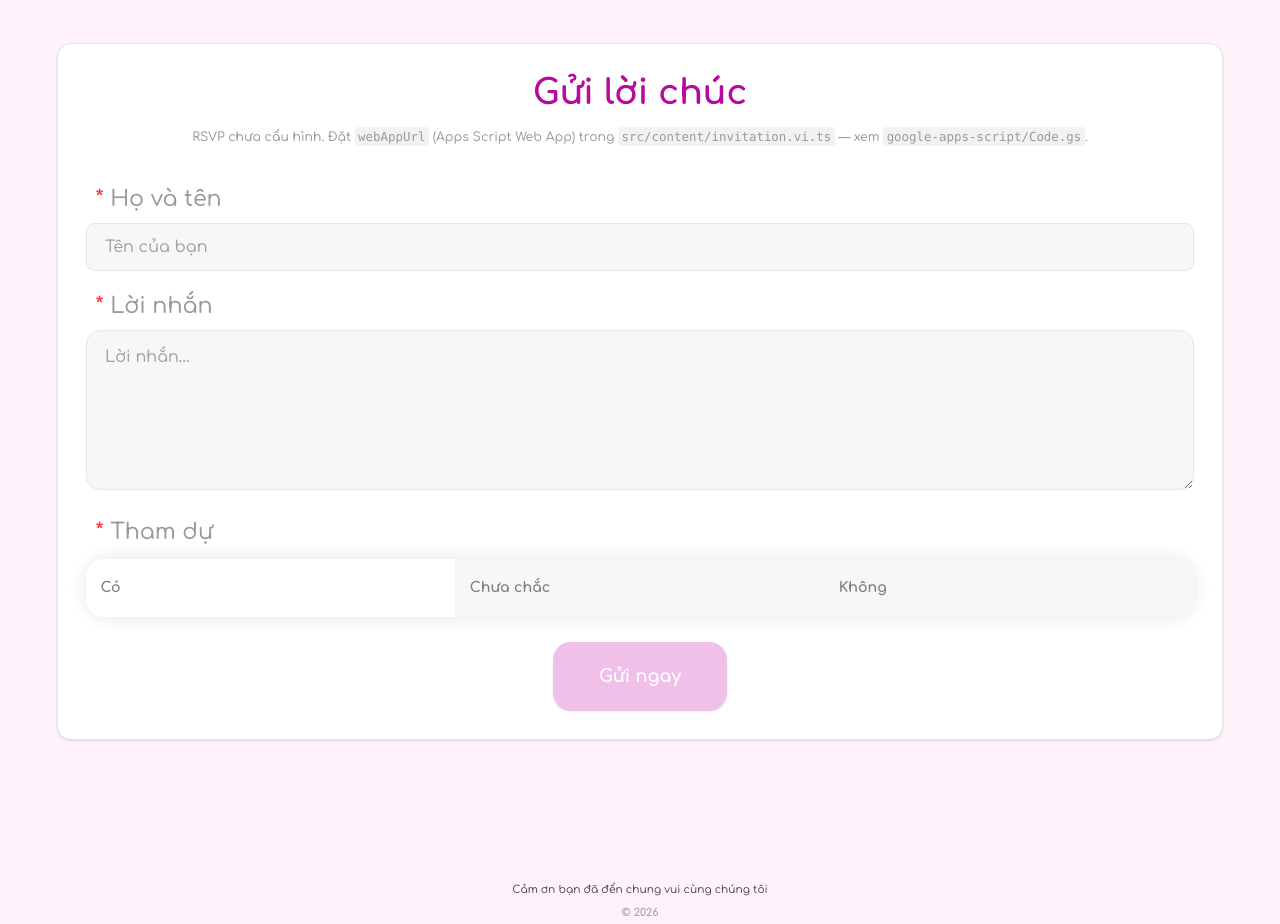
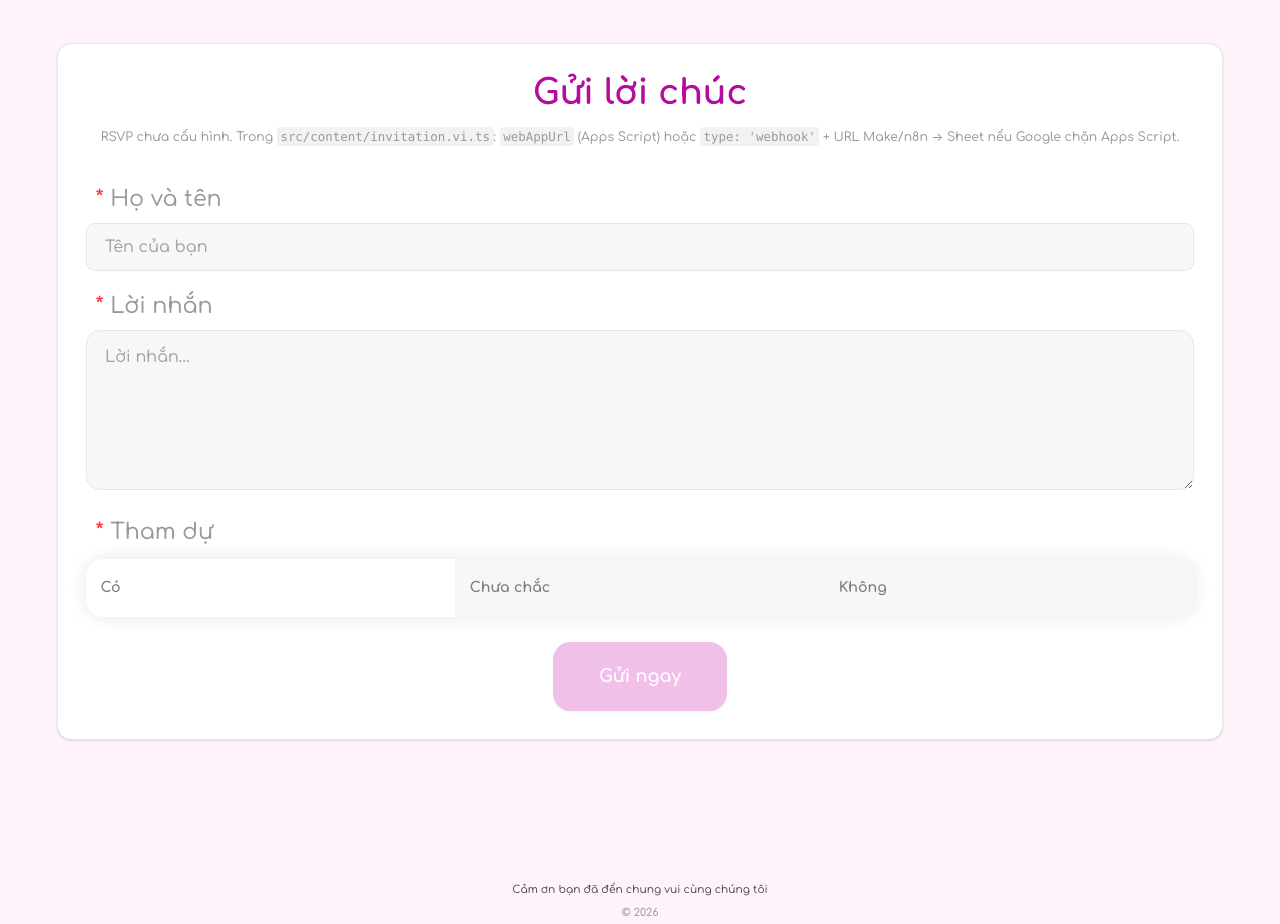
Before and after one commit to ozuit/nhung-triet-wedding, a React (Vite) app: page / in a window 1280 px wide. Shown: the part 2980-3904 px from the top of the page. Built offline with nearby package versions, Linux system fonts and the light colour scheme.

Commit message:
Nhung Triet Wedding

```diff
--- a/src/content/invitation.vi.ts
+++ b/src/content/invitation.vi.ts
@@ -20,12 +20,20 @@ export type RsvpConfig =
     }
   | {
       /**
-       * Lưu câu trả lời vào Google Sheet qua Apps Script (Web App).
-       * Tạo Sheet → Tiện ích mở rộng → Apps Script → dán `google-apps-script/Code.gs` → Triển khai Web App
-       * (quyền: Bất kỳ ai). Gán URL `/exec` vào `webAppUrl`.
+       * Lưu vào Google Sheet qua Apps Script Web App (`google-apps-script/Code.gs`).
+       * Nếu Google chặn hoàn toàn (“Ứng dụng này đã bị chặn”), dùng `type: 'webhook'` + Make.com/n8n
+       * (Webhook nhận JSON → module Google Sheets thêm dòng) — OAuth kết nối Sheet trên Make, không qua Apps Script.
        */
       type: 'googleSheet'
       webAppUrl: string
+    }
+  | {
+      /**
+       * POST JSON giống payload trong `RSVP.tsx` (type: wedding_rsvp, data, couple…).
+       * Dùng URL webhook Make/n8n/Pipedream… rồi map sang Google Sheet.
+       */
+      type: 'webhook'
+      endpointUrl: string
     }
 
 export type InvitationContent = {
--- a/src/sections/RSVP.tsx
+++ b/src/sections/RSVP.tsx
@@ -17,17 +17,28 @@ function isValidUrl(value: string) {
   }
 }
 
-function rsvpSubmitTarget(rsvp: InvitationContent['rsvp']): { enabled: boolean; url: string } {
+type RsvpSubmitTarget =
+  | { enabled: false; url: ''; mode: null }
+  | { enabled: true; url: string; mode: 'googleSheet' }
+  | { enabled: true; url: string; mode: 'webhook' }
+
+function rsvpSubmitTarget(rsvp: InvitationContent['rsvp']): RsvpSubmitTarget {
   if (rsvp.type === 'googleSheet' && isValidUrl(rsvp.webAppUrl)) {
     const u = rsvp.webAppUrl
-    if (u.includes('YOUR_DEPLOYMENT_ID')) return { enabled: false, url: '' }
-    return { enabled: true, url: u }
+    if (u.includes('YOUR_DEPLOYMENT_ID')) return { enabled: false, url: '', mode: null }
+    return { enabled: true, url: u, mode: 'googleSheet' }
   }
-  return { enabled: false, url: '' }
+  if (rsvp.type === 'webhook' && isValidUrl(rsvp.endpointUrl)) {
+    const u = rsvp.endpointUrl
+    if (/example\.com/i.test(u)) return { enabled: false, url: '', mode: null }
+    return { enabled: true, url: u, mode: 'webhook' }
+  }
+  return { enabled: false, url: '', mode: null }
 }
 
 export default function RSVP({ content }: { content: InvitationContent }) {
-  const { enabled: isEnabled, url: endpointUrl } = rsvpSubmitTarget(content.rsvp)
+  const submitTarget = rsvpSubmitTarget(content.rsvp)
+  const isEnabled = submitTarget.enabled
 
   const [form, setForm] = useState<RsvpForm>({
     fullName: '',
@@ -54,6 +65,9 @@ export default function RSVP({ content }: { content: InvitationContent }) {
 
     setStatus({ state: 'submitting' })
     try {
+      const target = rsvpSubmitTarget(content.rsvp)
+      if (!target.enabled) return
+
       const payload = {
         type: 'wedding_rsvp' as const,
         locale: content.locale,
@@ -62,20 +76,18 @@ export default function RSVP({ content }: { content: InvitationContent }) {
         data: form,
         userAgent: navigator.userAgent,
       }
-      // form-urlencoded + field `payload` — tránh preflight CORS với Google Apps Script Web App
+
+      if (target.mode === 'googleSheet') {
         const body = new URLSearchParams()
         body.set('payload', JSON.stringify(payload))
-
-      const res = await fetch(endpointUrl, { method: 'POST', body })
-
+        const res = await fetch(target.url, { method: 'POST', body })
         const text = await res.text().catch(() => '')
         let parsed: { ok?: boolean; error?: string } | null = null
         try {
           parsed = JSON.parse(text) as { ok?: boolean; error?: string }
         } catch {
-        /* Apps Script đôi khi bọc HTML — coi là lỗi */
+          /* HTML / không phải JSON */
         }
-
         if (!res.ok) {
           throw new Error(text || `Máy chủ trả lỗi ${res.status}`)
         }
@@ -85,6 +97,31 @@ export default function RSVP({ content }: { content: InvitationContent }) {
               ? parsed.error
               : (text.slice(0, 240) || 'Không đọc được phản hồi từ Apps Script (kiểm tra Web App URL).'),
           )
+        }
+      } else {
+        const res = await fetch(target.url, {
+          method: 'POST',
+          headers: { 'Content-Type': 'application/json' },
+          body: JSON.stringify(payload),
+        })
+        const text = await res.text().catch(() => '')
+        if (!res.ok) {
+          throw new Error(text || `Webhook trả lỗi ${res.status}`)
+        }
+        if (text.trim()) {
+          try {
+            const j = JSON.parse(text) as { ok?: boolean; error?: string }
+            if (j.ok === false) {
+              throw new Error(j.error || 'Webhook từ chối')
+            }
+          } catch (err) {
+            if (err instanceof SyntaxError) {
+              /* thân rỗng hoặc không phải JSON — coi là thành công nếu HTTP 200 */
+            } else {
+              throw err
+            }
+          }
+        }
       }
 
       setStatus({ state: 'success' })
@@ -106,9 +143,11 @@ export default function RSVP({ content }: { content: InvitationContent }) {
 
           {!isEnabled ? (
             <div className="mt-4 break-words text-center text-[14px] leading-relaxed text-[var(--invite-muted)] md:text-sm md:leading-normal">
-              RSVP chưa cấu hình. Đặt <code className="rounded bg-black/5 px-1 py-0.5">webAppUrl</code> (Apps Script Web
-              App) trong <code className="rounded bg-black/5 px-1 py-0.5">src/content/invitation.vi.ts</code> — xem{' '}
-              <code className="rounded bg-black/5 px-1 py-0.5">google-apps-script/Code.gs</code>.
+              RSVP chưa cấu hình. Trong{' '}
+              <code className="rounded bg-black/5 px-1 py-0.5">src/content/invitation.vi.ts</code>:{' '}
+              <code className="rounded bg-black/5 px-1 py-0.5">webAppUrl</code> (Apps Script) hoặc{' '}
+              <code className="rounded bg-black/5 px-1 py-0.5">type: &apos;webhook&apos;</code> + URL Make/n8n → Sheet nếu
+              Google chặn Apps Script.
             </div>
           ) : null}
 
```
Also changed, not shown: 1 other file (tests, documents, lock files or other folders). Lines whose indentation alone changed are shown as unchanged.
